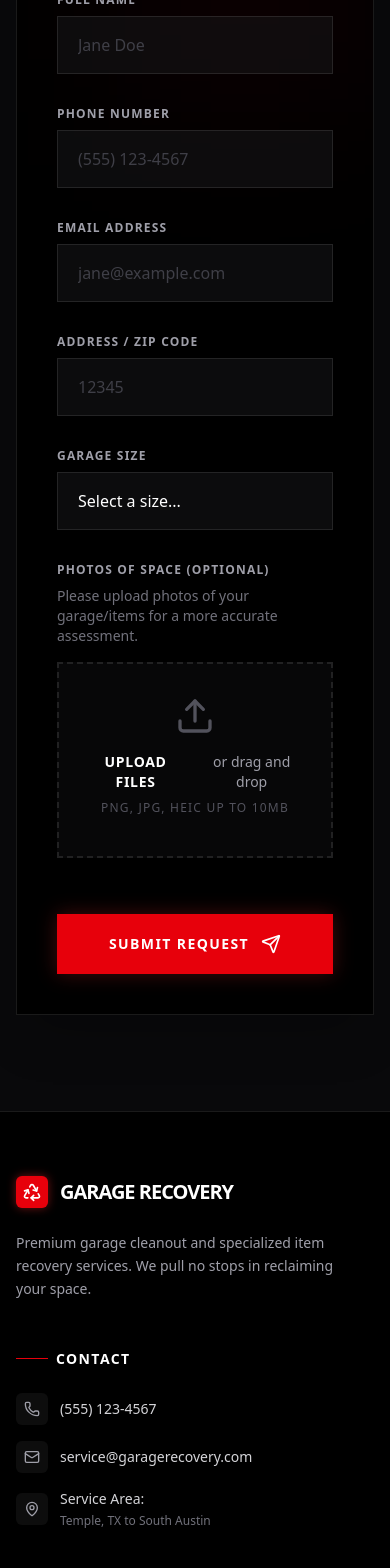
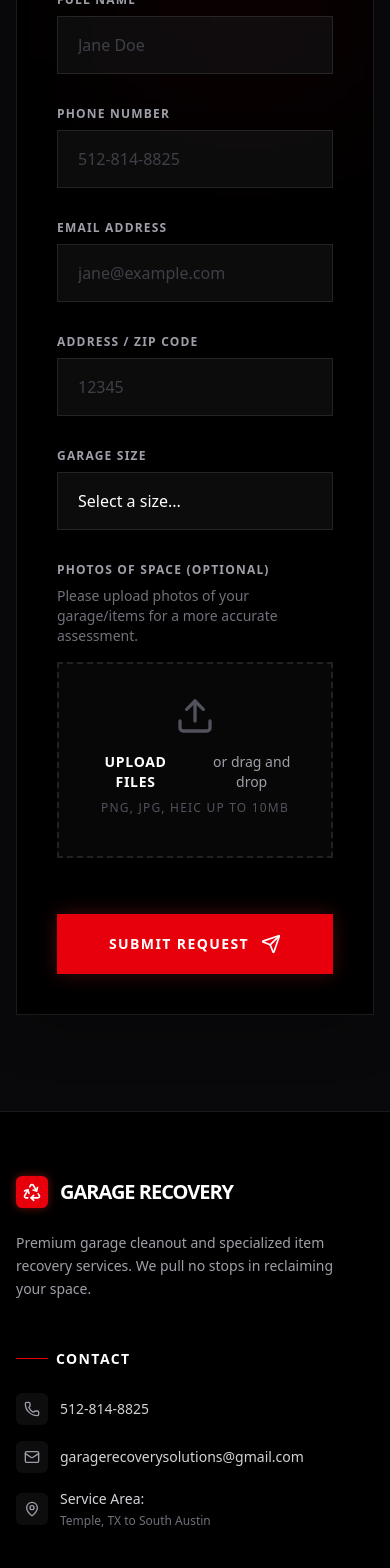
Before and after one commit to Albright-Digital-Solutions/the-business, a React (Vite) app: page /contact in a window 390 px wide. Shown: the part 1320-2888 px from the top of the page. Built offline with nearby package versions, Linux system fonts and the light colour scheme.

Commit message:
update: contact phone and email

```diff
--- a/src/components/Layout.tsx
+++ b/src/components/Layout.tsx
@@ -164,13 +164,13 @@ export default function Layout() {
                   <div className="p-2 bg-white/5 rounded-md group-hover:bg-red-600/20 group-hover:text-red-500 transition-colors">
                     <Phone className="h-4 w-4 text-zinc-400 group-hover:text-red-500" />
                   </div>
-                  <span className="text-zinc-300 font-medium">(555) 123-4567</span>
+                  <span className="text-zinc-300 font-medium">512-814-8825</span>
                 </li>
                 <li className="flex items-center gap-3 group">
                   <div className="p-2 bg-white/5 rounded-md group-hover:bg-red-600/20 group-hover:text-red-500 transition-colors">
                     <Mail className="h-4 w-4 text-zinc-400 group-hover:text-red-500" />
                   </div>
-                  <span className="text-zinc-300 font-medium">service@garagerecovery.com</span>
+                  <span className="text-zinc-300 font-medium">garagerecoverysolutions@gmail.com</span>
                 </li>
                 <li className="flex items-center gap-3 group items-start">
                   <div className="p-2 bg-white/5 rounded-md group-hover:bg-red-600/20 group-hover:text-red-500 transition-colors mt-1">
--- a/src/pages/Contact.tsx
+++ b/src/pages/Contact.tsx
@@ -123,7 +123,7 @@ export default function Contact() {
                         id="phone"
                         required
                         className="w-full px-5 py-4 bg-zinc-900/50 border border-white/10 text-white focus:ring-1 focus:ring-red-500 focus:border-red-500 outline-none transition-all placeholder-zinc-700"
-                        placeholder="(555) 123-4567"
+                        placeholder="512-814-8825"
                       />
                     </div>
                   </div>
```
